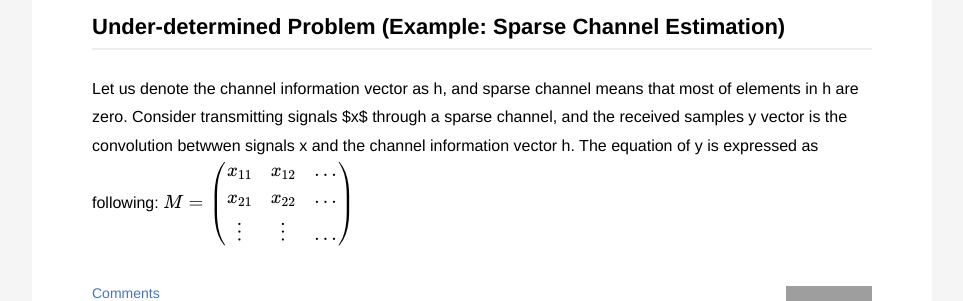
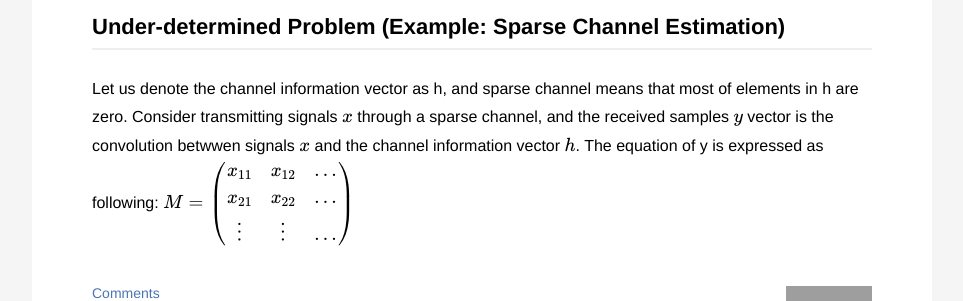
Before and after one commit to danqing117/danqing117.github.io, a Jekyll site: the page built from _posts/2017-04-06-AMP.md, in a window 1280 px wide. Shown: the part 342-643 px from the top of the page, without its empty margins (158-1121 px from the left). Built offline with Jekyll 4.4.1, drawn with Linux system fonts in a browser that asks for light colours; formulas are drawn with MathJax 3; grey boxes are pictures that could not be loaded.

Commit message:
Update 2017-04-06-AMP.md

```diff
--- a/_posts/2017-04-06-AMP.md
+++ b/_posts/2017-04-06-AMP.md
@@ -7,7 +7,7 @@ category: blog
 Approximate Message Passing (AMP) algorithm is to solve under-determined problem, that is, to recover sparse signals from few samples. I will take sparse channel estimation as an example to describe how to implement AMP algorithm and compare it with the well-known OMP (orthogonal matching pursuit) algorithm.
 
 ## Under-determined Problem (Example: Sparse Channel Estimation)
-Let us denote the channel information vector as h, and sparse channel means that most of elements in h are zero. Consider transmitting signals $x$ through a sparse channel, and the received samples y vector is the convolution betwwen signals x and the channel information vector h. The equation of y is expressed as following:
+Let us denote the channel information vector as h, and sparse channel means that most of elements in h are zero. Consider transmitting signals \\(x\\) through a sparse channel, and the received samples \\(y\\) vector is the convolution betwwen signals \\(x\\) and the channel information vector \\(h\\). The equation of y is expressed as following:
 $$
 M = \left( \begin{array}{ccc}
 x_{11} & x_{12} & \ldots \\
```
